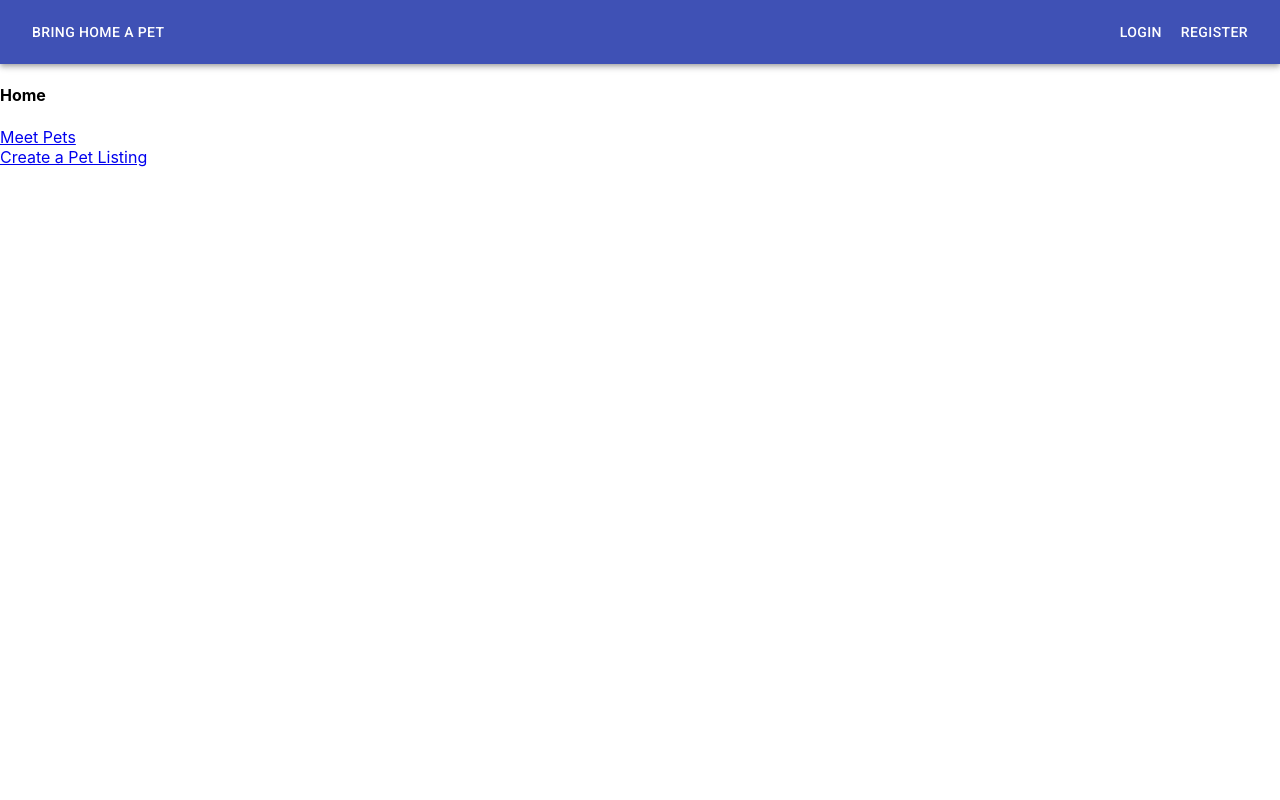
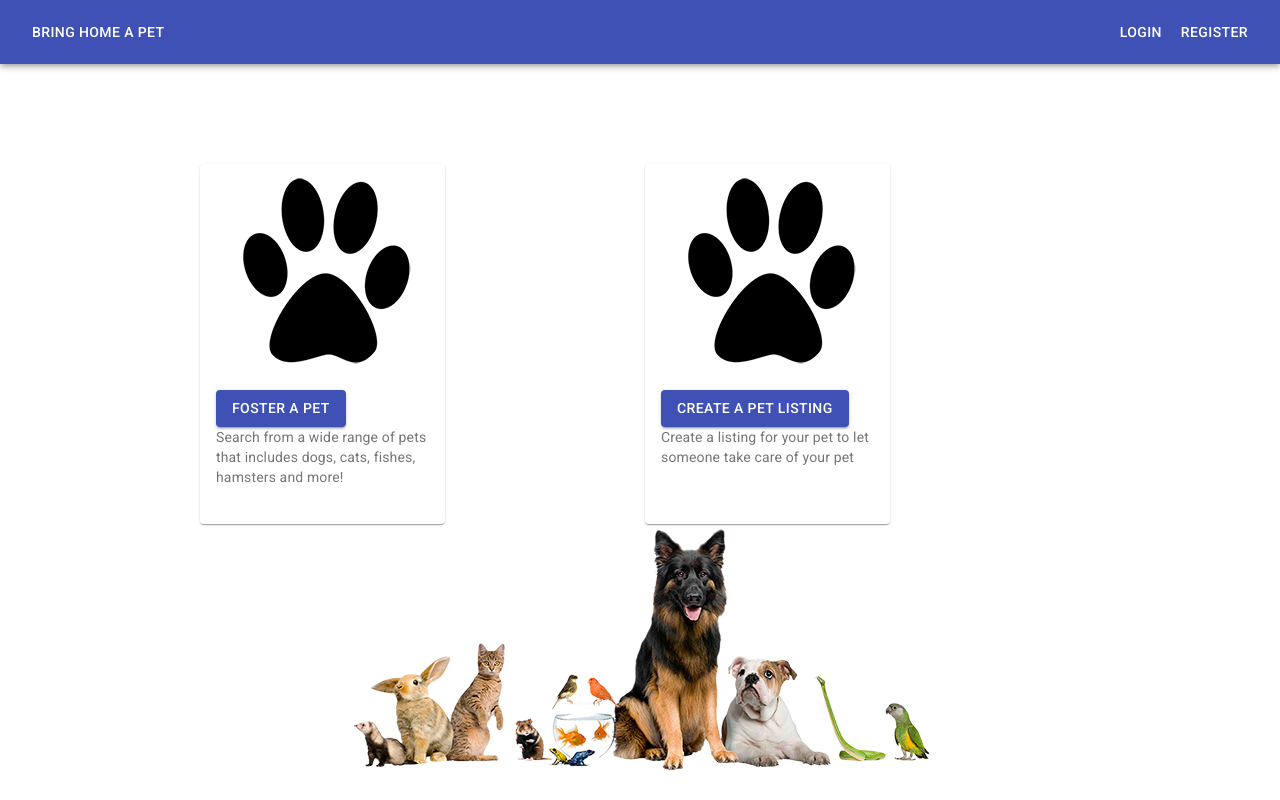
Before and after one commit to vasisht54/Pet-Foster-Frontend, a React (Create React App) app: page / in a window 1280 px wide. Built offline with nearby package versions, Linux system fonts and the light colour scheme.

Commit message:
WIP homepage

```diff
--- a/src/Home.js
+++ b/src/Home.js
@@ -1,15 +1,52 @@
-import { Link } from "react-router-dom";
+import { makeStyles } from '@material-ui/core/styles';
+import OptionsCard from './OptionsCard';
+// import { useHistory } from 'react-router-dom';
+
+const useStyles = makeStyles({
+  root: {
+    minHeight: '88.5vh',
+    backgroundImage: `url(${
+      process.env.PUBLIC_URL + '/static/images/background.png'
+    })`,
+    backgroundRepeat: 'no-repeat',
+    backgroundPosition: 'bottom',
+  },
+  optionsWrapper: {
+    // display: 'flex',
+    minHeight: '100vh',
+    justifyContent: 'center',
+    alignItems: 'center',
+    border: '1px solid',
+  },
+});
 
 const Home = () => {
+  const classes = useStyles();
+
   return (
-    <div className="Home">
-      <h4>Home</h4>
+    <div className={classes.root}>
+      <div className='optionsWrapper'>
+        <OptionsCard
+          title='Foster A Pet'
+          description='Search from a wide range of pets that includes dogs, cats, fishes, hamsters and more!'
+          image='/static/images/paw.png'
+          route='/search'
+        />
+        <OptionsCard
+          title='Create a Pet Listing'
+          description='Create a listing for your pet to let someone take care of your pet'
+          image='/static/images/paw.png'
+          route='/create'
+        />
+      </div>
+
+      {/* <h4>Home</h4>
       <div>
-        <Link to="/search">Meet Pets</Link>
+        <Link to='/search'>Meet Pets</Link>
       </div>
       <div>
-        <Link to="/create">Create a Pet Listing</Link>
-      </div>
+        <Link to='/create'>Create a Pet Listing</Link>
+      </div> */}
     </div>
   );
 };
--- /dev/null
+++ b/src/OptionsCard.js
@@ -0,0 +1,53 @@
+import React from 'react';
+import { makeStyles } from '@material-ui/core/styles';
+import Card from '@material-ui/core/Card';
+import CardContent from '@material-ui/core/CardContent';
+import CardMedia from '@material-ui/core/CardMedia';
+import Typography from '@material-ui/core/Typography';
+import Button from '@material-ui/core/Button';
+import { useHistory } from 'react-router-dom';
+
+const useStyles = makeStyles({
+  root: {
+    minHeight: 360,
+    maxWidth: 245,
+    marginLeft: 200,
+    marginTop: 100,
+    display: 'inline-block',
+  },
+  media: {
+    marginLeft: 25,
+    marginTop: 10,
+    height: 200,
+    width: 200,
+  },
+});
+
+export default function OptionsCard({ title, description, image, route }) {
+  const classes = useStyles();
+  const history = useHistory();
+
+  const handleClick = event => {
+    event.preventDefault();
+    history.push(route);
+  };
+
+  return (
+    <Card className={classes.root}>
+      <CardMedia className={classes.media} image={image} title='Paw' />
+      <CardContent>
+        <Button
+          onClick={handleClick}
+          variant='contained'
+          component='h1'
+          color='primary'
+        >
+          {title}
+        </Button>
+        <Typography variant='body2' color='textSecondary' component='p'>
+          {description}
+        </Typography>
+      </CardContent>
+    </Card>
+  );
+}
```
Also changed, not shown: public/static/images/background.png (added), public/static/images/paw.png (added).
